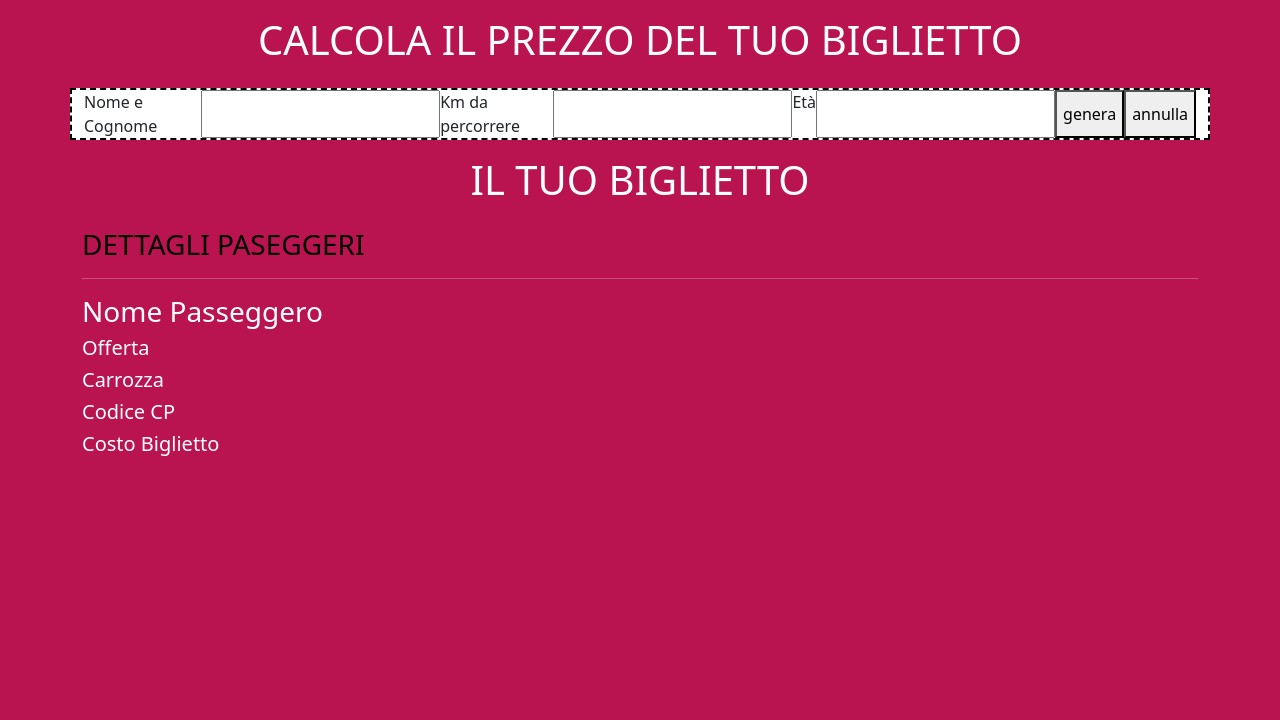
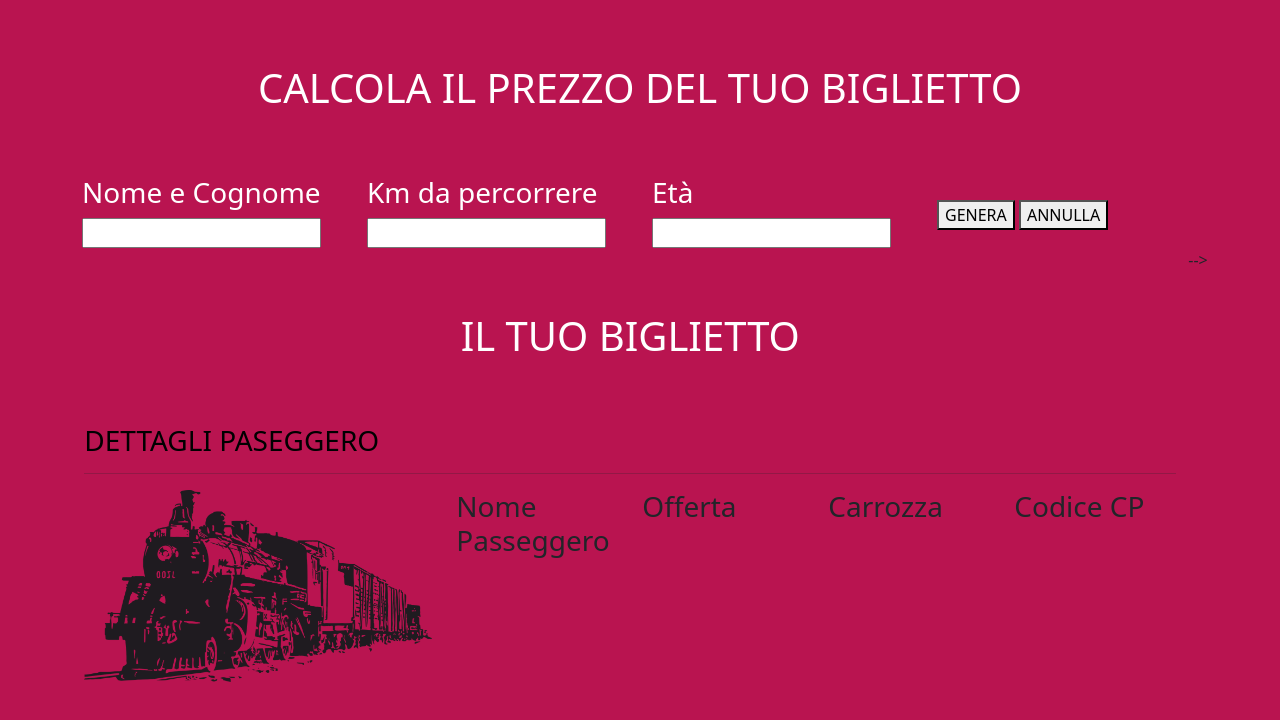
Before and after one commit to GianmariaFatta/js-biglietto-treno-form, a plain HTML site: page index.html in a window 1280 px wide. Drawn offline with nearby package versions, Linux system fonts and the light colour scheme.

Commit message:
added parts of css

```diff
--- a/css/style.css
+++ b/css/style.css
@@ -2,11 +2,11 @@ body{
     background-color: #B91450;
 }
 
-[class^="col-"]{
+/* [class^="col-"]{
     border: 2px dashed black;
 
     background-color: white;
-}
+} */
 
 span{
     color:black;
--- a/index.html
+++ b/index.html
@@ -12,10 +12,75 @@
 </head>
 
 <body>
-    <div class="container d-flex align-items-center justify-content-center">
-        <div class="row">
-        <h1 class="p-3 text-white text-center">CALCOLA IL PREZZO DEL TUO BIGLIETTO </h1>
-        <div class="col-12 d-flex justify-content-center">
+    <div class="container ">
+        <div class="row d-flex justify-content-center">
+            <div class="col-12">
+                    <h1 class="p-3 m-5 text-white text-center">CALCOLA IL PREZZO DEL TUO BIGLIETTO </h1>
+                </div>
+            <div class="col-3">
+                <label for="name" class="text-white h3 text-center"  >Nome e Cognome</label><br>
+                <input type="text" id="name" value="" class="">
+            </div>
+            <div class="col-3">
+                <label for="kms" class="text-white h3 text-center">Km da percorrere</label><br>
+                <input type="number" id="kms" name="fav_language" value="" required>
+            </div>
+            <div class="col-3">
+                <label for="age" class="text-white h3 text-center">Età </label><br>
+                <input type="number" id="age">
+            </div>
+            <div class="col-3 mt-4">
+
+                <button id="generate" type="button" >GENERA</button>
+                <button id="erase">ANNULLA </button>
+            </div>
+
+            <div class="row">
+                <div class="col-12">
+                    <h1 class=" p-3 text-center text-white m-5">IL TUO BIGLIETTO </h1>
+                    <h3 class="text-black">DETTAGLI PASEGGERO</h3>
+                    <hr>
+                </div>
+                <div class="col-4">
+                    <img src="img/train.png" alt="" class="img-fluid">
+                </div>
+                <div class="col-2">
+                    <h3>Nome Passeggero </h3> <span id="username" value=""></span>
+                </div>
+                <div class="col-2">
+                    <h3>Offerta</h3> <span id="discount"></span>
+                </div>
+                <div class="col-2">
+                    <h3>Carrozza</h3> <span id="train"></span>
+
+                </div>
+                <div class="col-2">
+                    <h3>Codice CP</h3> <span id="code"></span>
+                </div>
+                <div class="col-12 d-flex text-black justify-content-end">
+                    <h1 id="money" class="  bounce-in-right"></h1>
+                </div>
+
+
+            </div>
+
+
+
+
+
+
+
+
+
+
+
+
+
+
+
+
+            <!-- <div class="col-12 d-flex justify-content-center">
+
             <div class="d-flex">
                 <label for="name"  >Nome e Cognome</label>
                 <input type="text" id="name" value="" required class="d-block">
@@ -28,7 +93,7 @@
                     <option value="Young">Minorenne</option>
                     <option value="over">over65</option>
                 </select> -->
-                <button id="generate" type="button" >genera</button>
+                <!-- <button id="generate" type="button" >genera</button>
                 <button id="erase">annulla </button>
         </div>
     </div>
@@ -45,7 +110,7 @@
 
 
     </div>
-    <!-- <h1 id="money" class="  bounce-in-right">  </h1> -->
-
+    <h1 id="money" class="  bounce-in-right">  </h1> -->
+     -->
 </body>
 </html>
```
Also changed, not shown: img/train.png (added).
